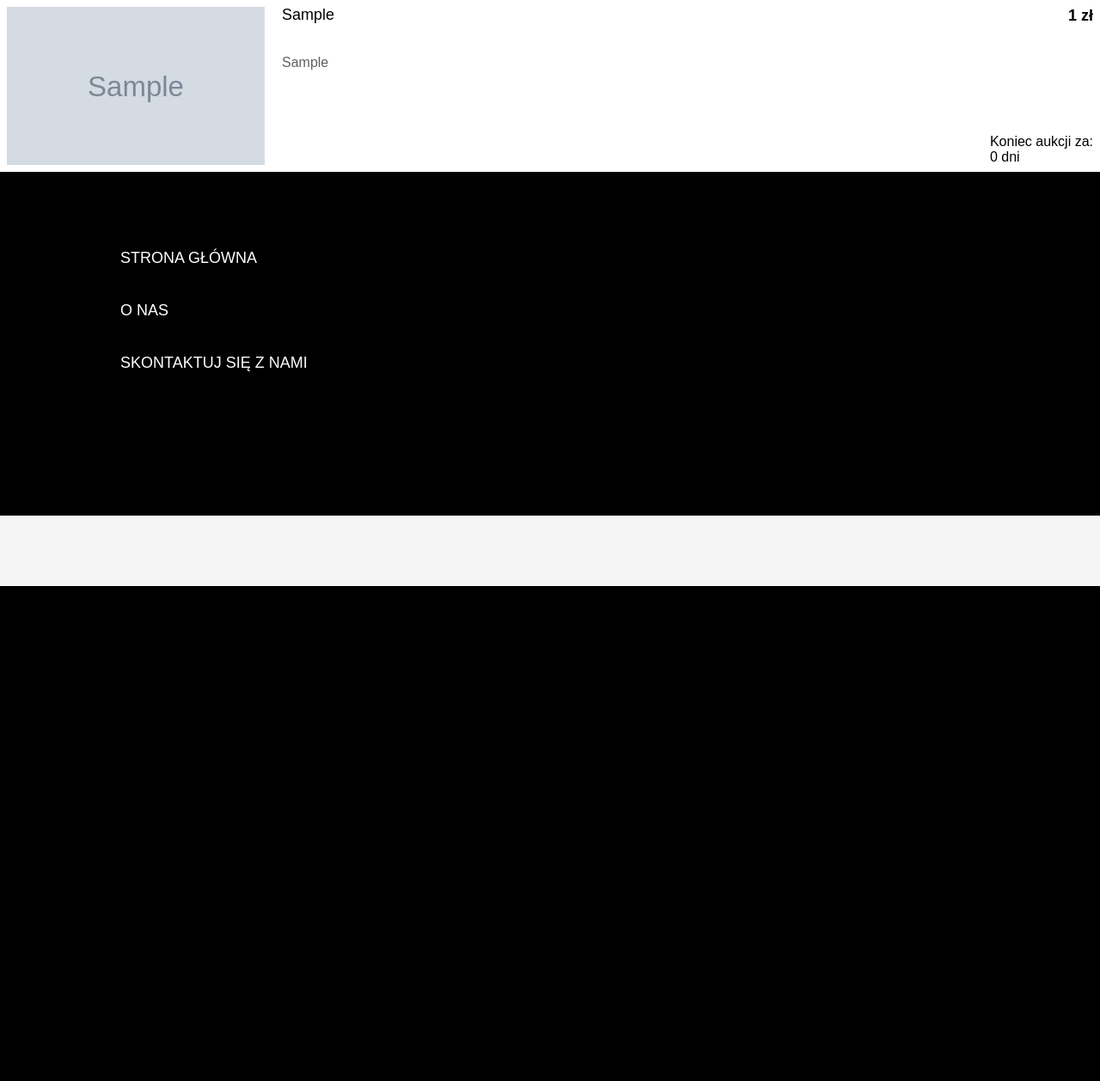
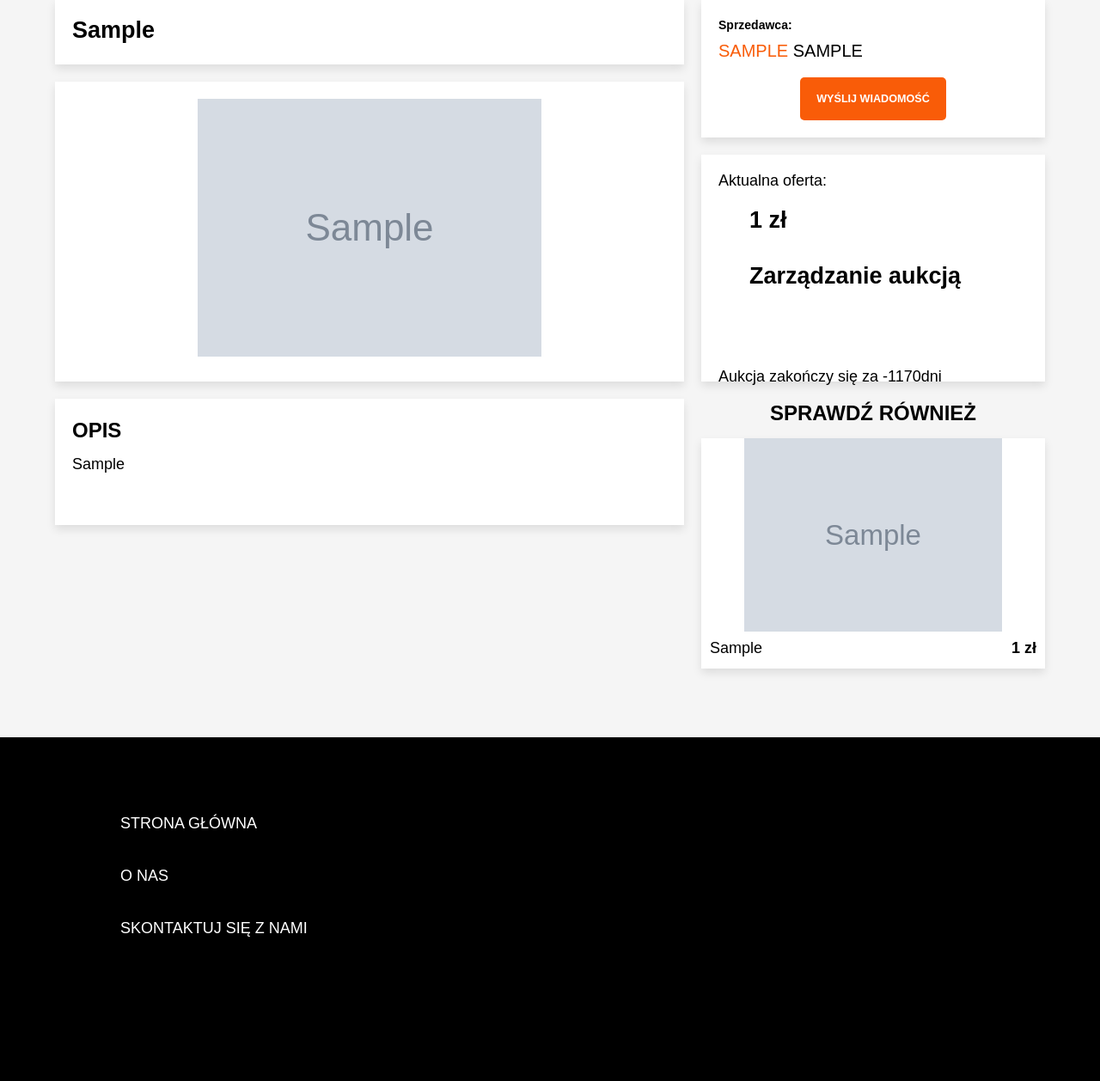
Before and after one commit to brozuss/aledrogo, a PHP site: page /aledrogo/product.php?product=1 in a window 1280 px wide. Shown: the part 118-1376 px from the top of the page at 86% size. Before the commit the page ends 800 px from the top, so only its background shows below. Run offline with PHP 8.4, Linux system fonts and the light colour scheme; the visitor is signed in with stand-in values (Sample User, id 1); tables that the repository leaves empty hold one stand-in row (values such as "Sample post"); grey boxes marked "Sample" are stand-in pictures.

Commit message:
product displaying

```diff
--- a/main/home.php
+++ b/main/home.php
@@ -62,7 +62,7 @@ include('static/navbar.php');
             $cena_podbicie=$row['cena_podbicie'];
             $data_wystawienia=strtotime($row['data_wystawienia']);
             $data_zakonczenia=strtotime($row['data_zakonczenia']);
-            $czaszakoncz=round(($data_zakonczenia-$data_wystawienia)/86400);
+            $czaszakoncz=round(($data_zakonczenia-strtotime("now"))/86400);
             ?>
             <a href='product.php?product=<?php echo $row['id']?>' class='link'><div class='container-product'>
               <div class='grid_img'>
--- a/main/product.php
+++ b/main/product.php
@@ -4,11 +4,19 @@ include('static/head.php');
 include('static/navbar.php');
 ?>
 <!-- main index -->
+<section class='container_product_details' id="defaultsection">
     <?php
     include('../phpconfig/connect.php');
-$sel=mysqli_query($connect, 'SELECT *, licytacje.cena_podbicie FROM `przedmioty` JOIN licytacje ON licytacje.przedmiot_id=przedmioty.id WHERE przedmioty.id="'.$_GET['product'].'";');
+    $sel=mysqli_query($connect, 'SELECT przedmioty.*, licytacje.*, uzytkownicy.*  FROM `przedmioty`
+    JOIN licytacje ON licytacje.przedmiot_id=przedmioty.id
+    JOIN uzytkownicy ON uzytkownicy.id=przedmioty.sprzedajacy_id
+     WHERE przedmioty.id="'.$_GET['product'].'" limit 1;');
         while($row = mysqli_fetch_array($sel)){
+            $sprzedajacy_id=$row['sprzedajacy_id'];
             $produkt_id=$row['id'];
+            $imie_sprzedawcy=$row['imie'];
+            $nazwisko_sprzedawcy=$row['nazwisko'];
+            $email=$row['email'];
             $nazwa=$row['nazwa'];
             $opis=$row['opis'];
             $img_name=$row['img_name'];
@@ -16,30 +24,82 @@ $sel=mysqli_query($connect, 'SELECT *, licytacje.cena_podbicie FROM `przedmioty`
             $cena_podbicie=$row['cena_podbicie'];
             $data_wystawienia=strtotime($row['data_wystawienia']);
             $data_zakonczenia=strtotime($row['data_zakonczenia']);
-            $czaszakoncz=round(($data_zakonczenia-$data_wystawienia)/86400);
+            $czaszakoncz=round(($data_zakonczenia-strtotime("now"))/86400);
             ?>
-            <a href='product.php?<?php echo $nazwa,$produkt_id?>' class='link'><div class='container-product'>
-              <div class='grid_img'>
+                <!-- panel zdjecie aukcji -->
+                <div class="product_img">
+                    <div class="img">
                     <img src='zdjecia/<?php echo $img_name?>'>
                     </div>
-              <div class='grid_tytul'>
-                  <?php echo $nazwa?>
                 </div>
-              <div class='grid_opis'>
+                <!-- panel tytulowy -->
+                <div class='product_title'>
+                    <h1><?php echo $nazwa?></hi>
+                </div>
+                <!-- panel licytacji -->
+                <div class="product_bid">
+                    <div class="seller_contact">
+                        <h2>Sprzedawca:</h2>
+                        <p><?php echo '<span>'.$imie_sprzedawcy.'</span>'.' '.$nazwisko_sprzedawcy ?></p>
+
+                        <a href="mailto:<?php echo $email?>" class="link">
+                            <button>WYŚLIJ WIADOMOŚĆ</button>
+                        </a>
+                    </div>
+                    <div class="product_bidprice">
+                        <div class="bidprice_price">
+                            <p>Aktualna oferta:</p>
+                            <h2><?php echo $cena_podbicie?> zł</h2>
+                        </div>
+                        <?php
+                        if($_SESSION['user']==$sprzedajacy_id){
+                            echo '<h2>Zarządzanie aukcją</h2>';
+                        }else{?>
+                        <div class="bidprice_bid">
+                            <form action="../phpconfig/bids.php" method="post">
+                                <div class="bidrow">
+                                    <div class="inputarea">
+                                        <input type="number" placeholder="<?php echo $cena_podbicie+10?> zł lub więcej" name="bidprice">
+                                    </div>
+                                    <div class="inputarea">
+                                        <input type="submit" value="Licytuj!" class="btnlicytuj">
+                                    </div>
+                                </div>
+                            </form>
+                        </div>
+                        <?php } ?>
+                        <div class="bidprice_existtime">
+                            Aukcja zakończy się za <?php echo $czaszakoncz ?>dni
+                        </div>
+                    </div>
+
+                </div>
+                <!-- panel z opisem -->
+                <div class='product_description'>
+                    <h3>OPIS</h3>
                     <?php echo $opis?>
                 </div>
-              <div class='grid_cena'>
+                <!-- panel z proponowanymi przedmiotami -->
+                <div class='products_proposed'>
+                    <h3>SPRAWDŹ RÓWNIEŻ</h3>
+                    <a href='product.php?product=<?php echo $row["id"]?>' class='link'><div class="product">
+                        <div class="img">
+                            <img src='zdjecia/<?php echo $img_name?>'>
+                        </div>
+                        <div class="title">
+                            <h4><?php echo $nazwa?></h4>
+                        </div>
+                        <div class="price">
                             <?php echo $cena_podbicie?> zł
                         </div>
-              <div class='grid_czas'>
-                  <p>Koniec aukcji za:</p>
-                  <p><?php echo $czaszakoncz?> dni</p>
+                    </div></a>
                 </div>
-            </div></a>
+
 <?php
         }
             ?>
-
+</section>
+<section></section>
 <!-- footer -->
 <?php
 include('static/footer.php');
--- a/styles/product.css
+++ b/styles/product.css
@@ -0,0 +1,289 @@
+.container_product_details{
+    width: 90%;
+    margin: 0 auto;
+    padding: 20px;
+    display: grid;
+
+    grid-template-rows: auto auto auto auto;
+    grid-template-columns: 2fr 1fr;
+
+    gap: 20px;
+    row-gap: 20px;
+    height: 100%;
+
+}
+
+/* main grid layout */
+.product_title{
+    background-color: white;
+    grid-row-start: 1;
+    grid-column-start: 1;
+    grid-row-end: 2;
+    grid-column-end: 2;
+    padding: 20px;
+    box-shadow: 0 5px 10px rgba(0, 0, 0, 0.1);
+}
+
+.product_img{
+    background-color: white;
+    grid-row-start: 2;
+    grid-column-start: 1;
+
+    grid-row-end: 3;
+    grid-column-end: 2;
+    padding: 20px;
+    display: flex;
+    justify-content: center;
+    box-shadow: 0 5px 10px rgba(0, 0, 0, 0.1);
+}
+.product_img .img img{
+    max-width: 756px;
+    max-height: 425px;
+}
+
+.product_description{
+    background-color: white;
+    grid-row-start: 3;
+    grid-column-start: 1;
+
+    grid-row-end: 4;
+    grid-column-end: 2;
+    padding: 20px 20px 60px 20px;
+    box-shadow: 0 5px 10px rgba(0, 0, 0, 0.1);
+}
+
+.products_proposed{
+    grid-row-start: 3;
+    grid-column-start: 2;
+
+    grid-row-end: 5;
+    grid-column-end: 3;
+}
+
+.product_bid{
+    grid-row-start: 1;
+    grid-column-start: 2;
+
+    grid-row-end: 3;
+    grid-column-end: 3;
+    height: 100%;
+    width: 100%;
+    display: grid;
+    grid-template-rows: auto auto ;
+    grid-template-columns: 1fr;
+    row-gap: 20px;
+}
+
+/* product bid grid layout */
+
+    /* seller layout */
+    .product_bid .seller_contact{
+        background-color: white;
+        padding: 20px;
+        grid-row-start: 1;
+        grid-column-start: 1;
+
+        grid-row-end: 2;
+        grid-column-end: 2;
+        box-shadow: 0 5px 10px rgba(0, 0, 0, 0.1);
+    }
+
+    .seller_contact h2{
+        font-size: 14px;
+        line-height: 18px;
+        margin: 0;
+        font-weight: 700;
+    }
+
+    .seller_contact p{
+        font-size: 20px;
+        line-height: 22px;
+        font-weight: 700;
+        font-weight: 400;
+        margin: 10px 0 0 0;
+        text-transform: uppercase;
+    }
+    .seller_contact p span{
+        color: rgba(249, 92, 8, 1);
+
+    }
+    .seller_contact button{
+        width: 170px;
+        height: 50px;
+        margin: 20px auto 0 auto;
+        font-size: 0.7em;
+        font-weight: bold;
+        color: white;
+        background-color: rgba(249, 92, 8, 1);
+        border: 0;
+        border-radius: 5px;
+        display: flex;
+        justify-content: center;
+        align-items: center;
+    }
+
+    .seller_contact button:hover{
+        background-color: white;
+        border: 1px solid #ccc;
+        color: rgba(249, 92, 8, 1);
+    }
+
+    /* bid & price layout */
+    .product_bid .product_bidprice{
+        background-color: white;
+        padding: 20px;
+        grid-row-start: 2;
+        grid-column-start: 1;
+
+        grid-row-end: 3;
+        grid-column-end: 2;
+        box-shadow: 0 5px 10px rgba(0, 0, 0, 0.1);
+
+        display: grid;
+        grid-template-rows: 25% 50% 25%;
+        grid-template-columns: 1fr;
+        row-gap: 30px;
+        /* row-gap: 20px; */
+    }
+
+    .product_bid .product_bidprice .bidprice_price{
+
+        grid-row-start: 1;
+        grid-column-start: 1;
+
+        grid-row-end: 2;
+        grid-column-end: 2;
+    }
+    .product_bid .product_bidprice .bidprice_bid{
+
+        grid-row-start: 2;
+        grid-column-start: 1;
+
+        grid-row-end: 3;
+        grid-column-end: 2;
+    }
+    .bidrow{
+        display: flex;
+        flex-wrap: nowrap;
+        justify-content: space-between;
+    }
+    .bidprice_bid .inputarea input[type=number]{
+        font-family: inherit;
+        border: 1px black solid;
+        width: 170px;
+        height: 50px;
+        font-size: 0.7em;
+        padding: 0px 12px;
+        box-sizing: border-box;
+        border-radius: 5px;
+    }
+    .btnlicytuj{
+        width: 170px;
+        height: 50px;
+        font-size: 0.7em;
+        font-weight: bold;
+        background-color: whitesmoke;
+        border: 1px solid #ccc;
+        border-radius: 5px;
+    }
+
+    .bidprice_bid .inputarea input[type=number]:focus{
+        outline-style: 2px solid;
+        box-shadow: 0 10px 15px rgba(0, 0, 0, 0.1);
+    }
+
+    .btnlicytuj:hover{
+        background-color: rgba(249, 92, 8, 1);
+        color: white;
+        border: 1px white solid;
+    }
+
+    .product_bid .product_bidprice .bidprice_existtime{
+
+        grid-row-start: 3;
+        grid-column-start: 1;
+
+        grid-row-end: 4;
+        grid-column-end: 2;
+    }
+
+/* proposed grid layout */
+.products_proposed .product{
+    display: grid;
+    grid-template-rows: auto 1fr auto;
+    grid-template-columns: 3fr 1fr;
+    row-gap: 10px;
+    background-color: white;
+    box-shadow: 0 5px 10px rgba(0, 0, 0, 0.1);
+    max-width: 280px;
+    min-width: 400px;
+}
+.products_proposed .product:hover{
+    box-shadow: 0 5px 10px rgba(249, 92, 8, 0.7);
+}
+.products_proposed h3{
+    font-weight: 700;
+    margin: 0;
+    text-transform: uppercase;
+    font-size: 24px;
+    line-height: 26px;
+    margin-bottom: 16px;
+    margin-top: 4px;
+    text-align: center;
+}
+
+    /* proposed product layout */
+    .products_proposed .product .img{
+        grid-row-start: 1;
+        grid-column-start: 1;
+
+        grid-row-end: 2;
+        grid-column-end: 3;
+        max-height: 225px;
+        display: flex;
+        justify-content: center;
+    }.products_proposed .product .img img{
+        max-width: 100%;
+        min-width: 70%;
+        max-height: 100%;
+        object-fit: cover;
+    }
+    .products_proposed .product .title{
+        grid-row-start: 2;
+        grid-column-start: 1;
+
+        grid-row-end: 3;
+        grid-column-end: 2;
+        padding: 0 0 5px 10px;
+        max-height: 2em;
+        line-height: 1em;
+        overflow: hidden;
+    }
+    .products_proposed .product .title h4{
+        font-weight: 400;
+    }
+    .products_proposed .product .price{
+        grid-row-start: 2;
+        grid-column-start: 2;
+
+        grid-row-end: 3;
+        grid-column-end: 3;
+        padding: 0 10px 5px 0;
+
+        font-size: 18px;
+        line-height: 18px;
+        margin: 0;
+        font-weight: 700;
+        text-align: right;
+    }
+
+/* description layout */
+.product_description h3{
+    font-weight: 700;
+    margin: 0;
+    text-transform: uppercase;
+    font-size: 24px;
+    line-height: 26px;
+    margin-bottom: 16px;
+    margin-top: 4px;
+}
```
Lines whose indentation alone changed are shown as unchanged.
